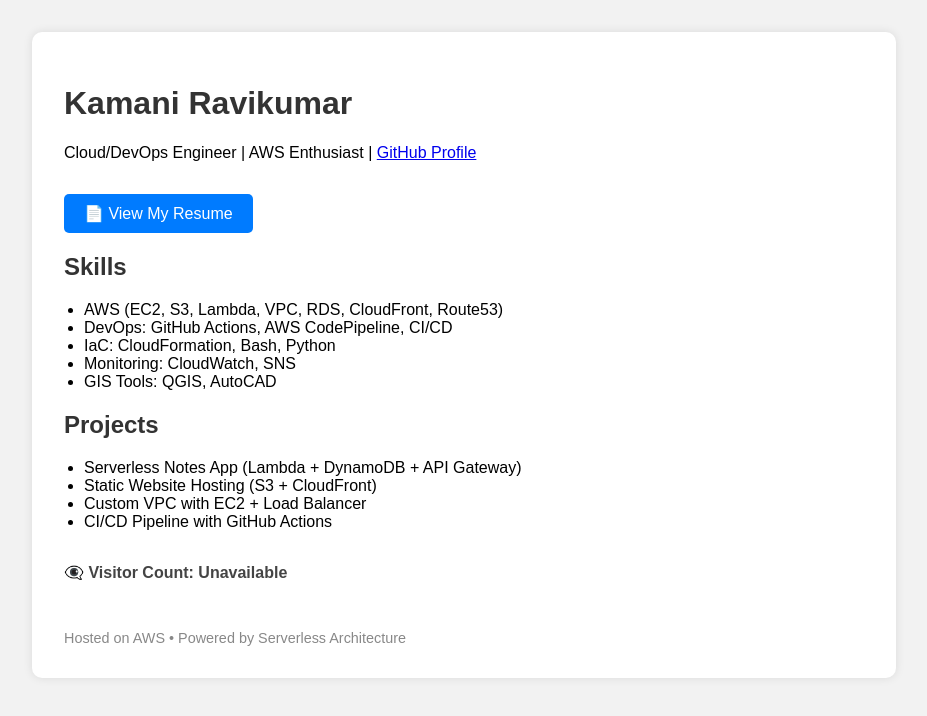
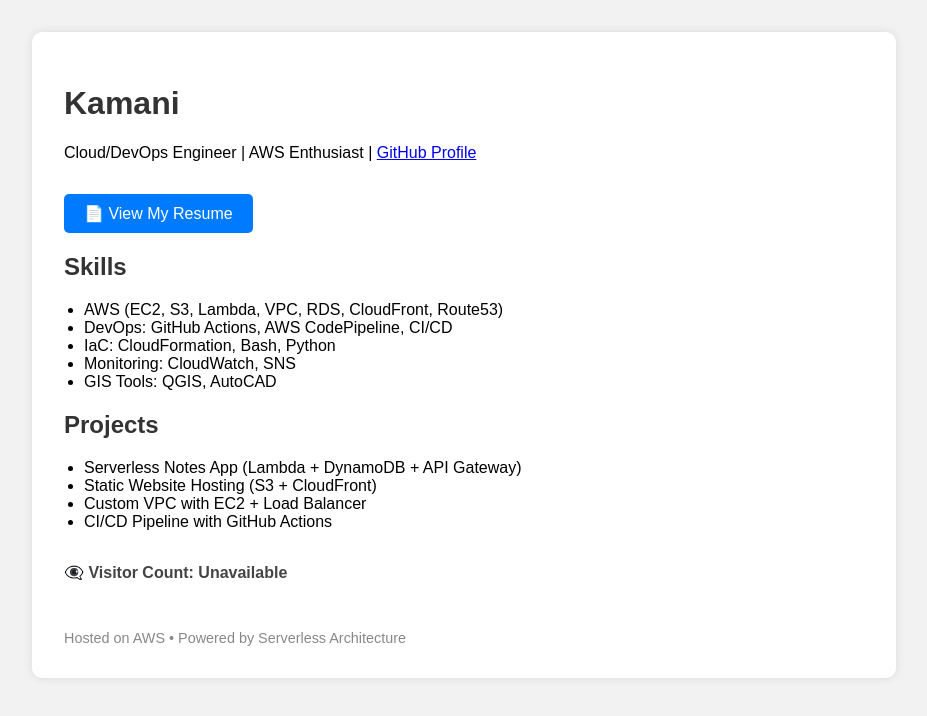
Before and after one commit to RavikumarKamani74/ravikumar-cloud-portfolio, a plain HTML site: page Frontend/index.html in a window 1280 px wide. Shown: the whole page, without its empty margins (176-1103 px from the left). Drawn offline with Linux system fonts and the light colour scheme; no server answers.

Commit message:
modifynig index.html

```diff
--- a/Frontend/index.html
+++ b/Frontend/index.html
@@ -52,7 +52,7 @@
 </head>
 <body>
   <div class="container">
-    <h1>Kamani Ravikumar</h1>
+    <h1>Kamani</h1>
     <p>Cloud/DevOps Engineer | AWS Enthusiast | <a href="https://github.com/RavikumarKamani74" target="_blank">GitHub Profile</a></p>
 
     <!-- 📄 Resume Button -->
```
